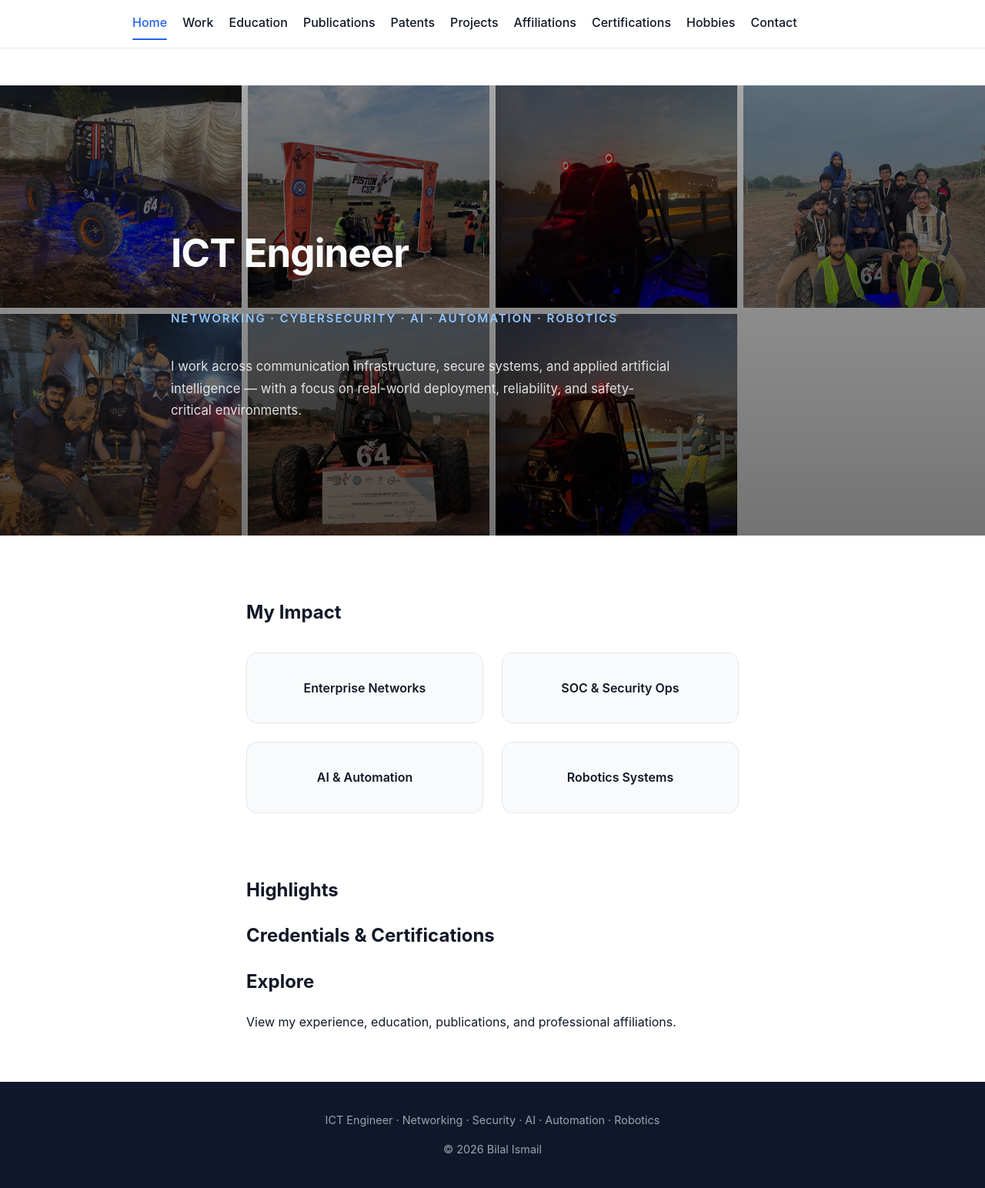
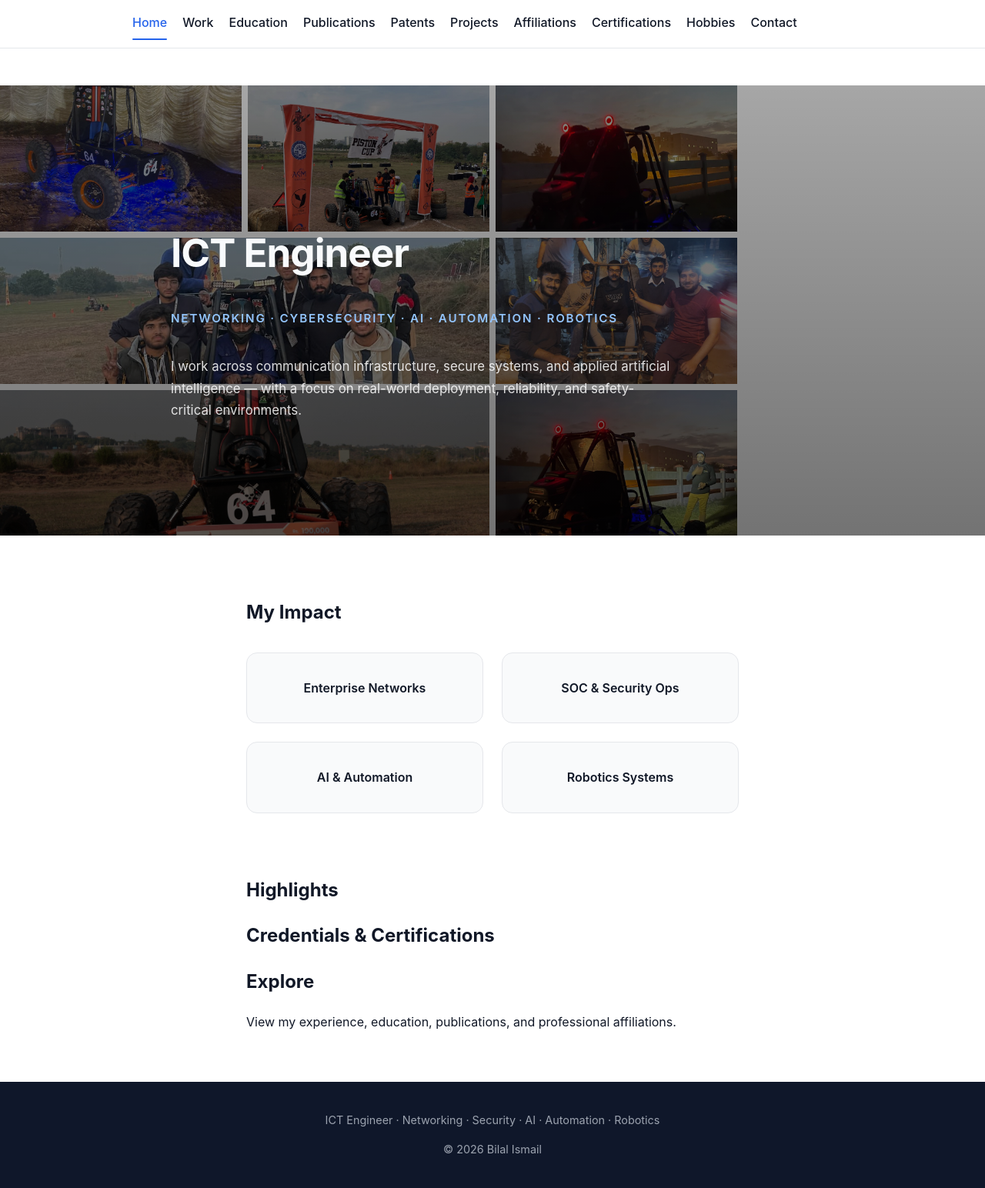
Before and after one commit to bilal-ismail/bilal-ismail.github.io, a Jekyll site: the page built from index.md, in a window 1280 px wide. Shown: the whole page at 77% size. Built offline with Jekyll 4.4.1, drawn with Linux system fonts in a browser that asks for light colours.

Commit message:
Update main.css

```diff
--- a/assets/css/main.css
+++ b/assets/css/main.css
@@ -136,9 +136,7 @@ main {
   z-index: 1;
 }
 
-/* Make banner-4 and banner-6 wider */
-.banner-item img[src*="banner-4"],
-.banner-item img[src*="banner-6"] {
+.banner-item.wide {
   grid-column: span 2;
 }
 
```
